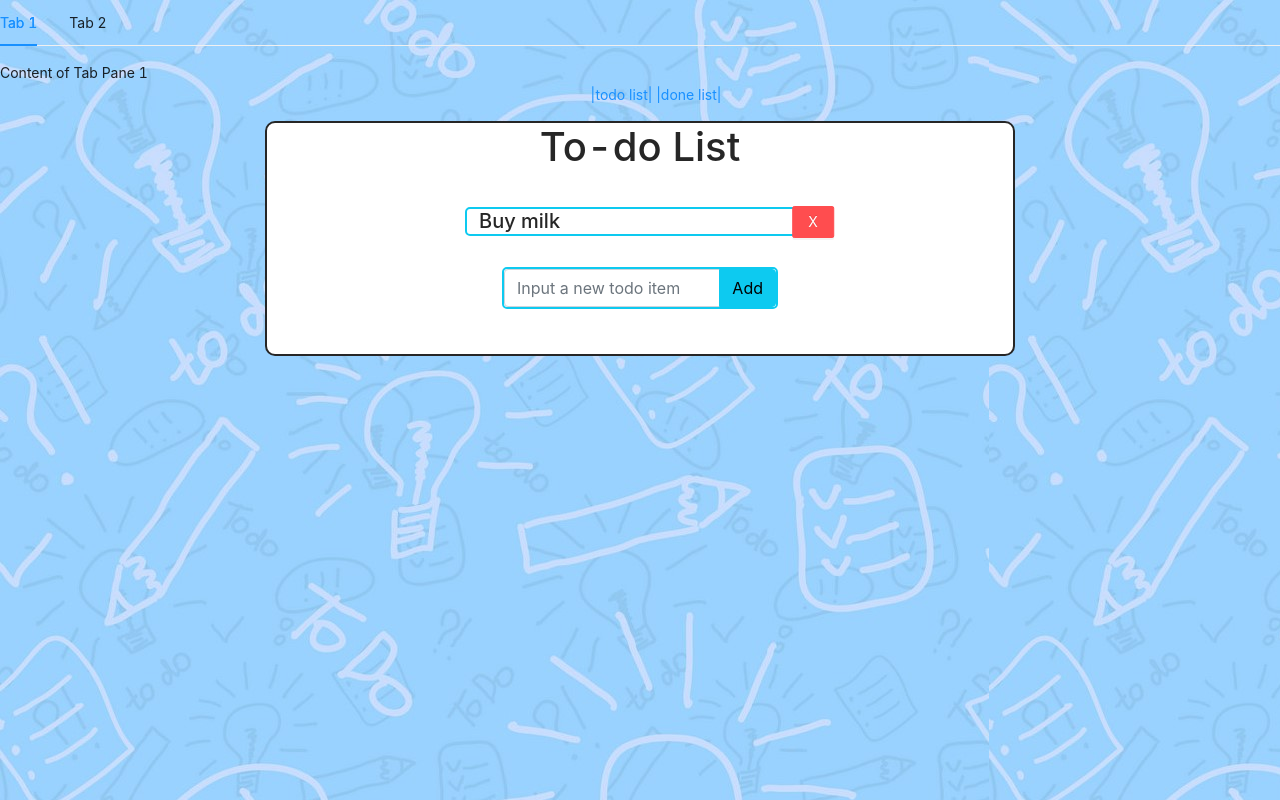
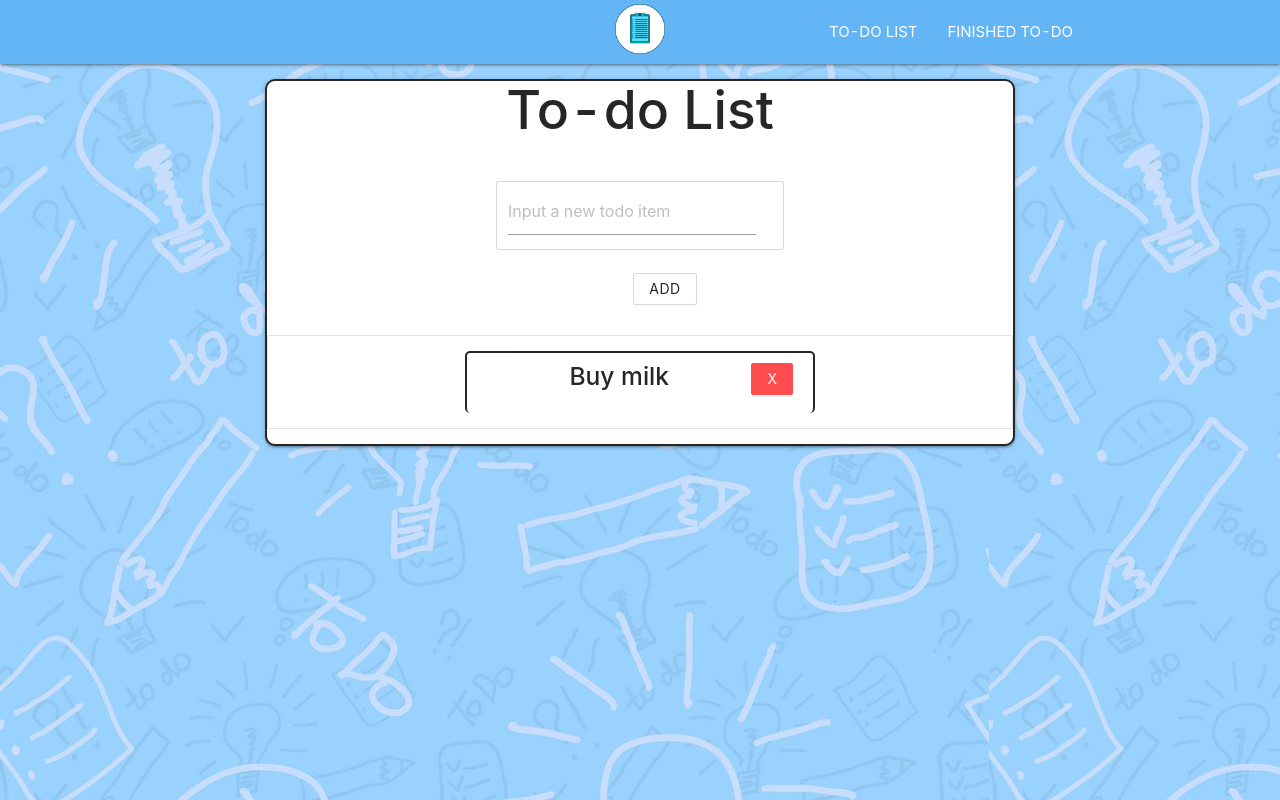
Before and after one commit to brimaam/react-todo-app, a React (Create React App) app: page / in a window 1280 px wide. Built offline with nearby package versions, Linux system fonts and the light colour scheme; no server answers.

Commit message:
[Todo App][AmeerBrima] feat: added css and styles

```diff
--- a/public/index.html
+++ b/public/index.html
@@ -25,7 +25,8 @@
       Learn how to configure a non-root public URL by running `npm run build`.
     -->
 
-    <link href="https://cdn.jsdelivr.net/npm/bootstrap@5.1.0/dist/css/bootstrap.min.css" rel="stylesheet" integrity="sha384-KyZXEAg3QhqLMpG8r+8fhAXLRk2vvoC2f3B09zVXn8CA5QIVfZOJ3BCsw2P0p/We" crossorigin="anonymous">
+   <!-- Compiled and minified CSS -->
+   <link rel="stylesheet" href="https://cdnjs.cloudflare.com/ajax/libs/materialize/1.0.0/css/materialize.min.css">
     <title>Todo List App</title>
   </head>
   <body>
--- a/src/App.js
+++ b/src/App.js
@@ -1,38 +1,20 @@
 import './App.css';
 import TodoList from './features/todos/components/TodoList';
-import { Route, Link, BrowserRouter, Switch } from 'react-router-dom';
+import { Route, BrowserRouter, Switch } from 'react-router-dom';
 import React from 'react';
 import NotFoundPage from './features/notfound/NotFoundPage';
 import DoneList from './features/todos/components/DoneList';
-import { Tabs } from 'antd';
+import Navbar from './features/todos/components/Navbar';
 
 function App() {
-  const { TabPane } = Tabs;
-
-  function callback(key) {
-    console.log(key);
-  }
-
   return (
     <React.Fragment>
       <BrowserRouter>
-      <Tabs defaultActiveKey="1" onChange={callback}>
-        <TabPane tab="Tab 1" key="1">
-          Content of Tab Pane 1
-        </TabPane>
-        <TabPane tab="Tab 2" key="2">
-          Content of Tab Pane 2
-        </TabPane>
-      </Tabs>
-
-        <ul className="text-center">
-          <Link to="/">|todo list|</Link>
-          <Link to="/done"> |done list|</Link>
-        </ul>
+        <Navbar />
         <Switch>
-          <Route exact path="/" component={TodoList}></Route>
-          <Route exact path="/done" component={DoneList}></Route>
-          <Route path="*" component={NotFoundPage}></Route>
+          <Route exact path="/" component={TodoList}/>
+          <Route exact path="/done" component={DoneList}/>
+          <Route path="*" component={NotFoundPage}/>
         </Switch>
       </BrowserRouter>
     </React.Fragment>
--- a/src/features/todos/components/DoneList.js
+++ b/src/features/todos/components/DoneList.js
@@ -7,8 +7,8 @@ function DoneList() {
     const doneTodos = useSelector(selectDoneTodos);
     return (
         <div className="container">
-            <div className="card mx-auto position-absolute top-50 start-50 translate-middle">
-                <h1 className="text-center mx-auto">Done To-do List</h1>
+            <div className="card center-align hoverable">
+                <h2>Done To-do List</h2>
                 {
                     doneTodos.map((doneTodo) => (
                         <TodoItem key={doneTodo.id} todoId={doneTodo.id} />
--- /dev/null
+++ b/src/features/todos/components/Navbar.js
@@ -0,0 +1,20 @@
+import React from 'react'
+import {Link} from 'react-router-dom';
+import logo from '../styles/images/logo.png'
+import "../styles/Navbar.css";
+
+function Navbar() {
+    return (
+        <nav className="nav-wrapper blue lighten-2 ">
+            <div className="container black-text">
+                <a href='#/' className="brand-logo center"><img src={logo} alt="To do List" className="logo hoverable"/> </a>
+                <ul className="right">
+                    <li><Link to="/"><p>TO-DO LIST</p></Link></li>
+                    <li><Link to="/done"><p>FINISHED TO-DO</p></Link></li>
+                </ul>
+            </div>
+        </nav>
+    )
+}
+
+export default Navbar;
--- a/src/features/todos/components/TodoForm.js
+++ b/src/features/todos/components/TodoForm.js
@@ -3,6 +3,7 @@ import { useDispatch } from 'react-redux';
 import "../styles/TodoForm.css";
 import { AddTodo } from "../reducers/todosSlice";
 import { createTodos } from '../../apis/todo';
+import { Input, Space, Button } from 'antd';
 
  function TodoForm() {
     const [text, setText] = useState("");
@@ -23,7 +24,7 @@ import { createTodos } from '../../apis/todo';
 
     return (
         <div className="container inputs">
-            <div className="input-group TodoForm border-info" >
+            {/* <div className="input-group TodoForm border-info" >
                 <input
                     className="form-control"
                     type="text"
@@ -31,7 +32,20 @@ import { createTodos } from '../../apis/todo';
                     value={text}
                     onChange={handleChange}/>
                 <button className="button btn btn-info" onClick={handleAddTodo}>Add</button>
-            </div>
+            </div> */}
+            <Space direction="vertical">
+                <Input
+                    className="TodoForm "
+                    placeholder="Input a new todo item"
+                    type="text"
+                    allowClear
+                    enterButton="Add"
+                    size="large"
+                    value={text}
+                    onChange={handleChange}
+                />
+                <Button className="button btn btn-info" onClick={handleAddTodo} >Add</Button>
+            </Space>
         </div>
     )
 }
--- a/src/features/todos/components/TodoGroup.js
+++ b/src/features/todos/components/TodoGroup.js
@@ -7,11 +7,13 @@ function TodoGroup() {
     const todoIds = useSelector(selectTodoIds);
     return (
         <div>
-            {
-                todoIds.map((id) => (
-                    <TodoItem key={id} todoId={id} />
-                ))
-            }
+            <ul class="collection">
+                {
+                    todoIds.map((id) => (
+                        <TodoItem key={id} todoId={id} />
+                    ))
+                }
+            </ul>
         </div>
     )
 }
--- a/src/features/todos/components/TodoItem.js
+++ b/src/features/todos/components/TodoItem.js
@@ -27,15 +27,18 @@ function TodoItem(props) {
     }
 
     return (
-        <div className="container item border-info  my-3 position-relative">
-            <div className={` mx-auto TodoItem-todo ${todoStatus}`} onClick={handleToggle}>
-                <h5 className="d-inline">{todo.text}</h5>
-                {/* <button className="d-inline  TodoItem-button  btn btn-danger btn-sm position-absolute top-50 start-100 translate-middle"
-                    onClick={handleDelete}>X</button> */}
-                <Button type="primary" className="d-inline position-absolute top-50 start-100 translate-middle" danger onClick={handleDelete}>X</Button>
+        <li className="collection-item item ">
+            <div className={`TodoItem-todo ${todoStatus}`} onClick={handleToggle}>
+                <h5>{todo.text}
+                <Button type="primary" className="secondary-content" danger onClick={handleDelete}>X</Button>
+                </h5>
             </div>
-        </div>
+        </li>
     )
 }
 
 export default TodoItem;
+
+
+/* <button className="d-inline  TodoItem-button  btn btn-danger btn-sm position-absolute top-50 start-100 translate-middle"
+                    onClick={handleDelete}>X</button> */
--- a/src/features/todos/components/TodoList.js
+++ b/src/features/todos/components/TodoList.js
@@ -16,11 +16,11 @@ function TodoList() {
         })
     })
     return (
-        <div className="container ">
-            <div className="card mx-auto ">
-                <h1 className="text-center mx-auto">To-do List</h1>
+        <div className="container">
+            <div className="card center-align hoverable">
+                <h2>To-do List</h2>
+                <TodoForm />
                 <TodoGroup />
-                <TodoForm />
             </div>
         </div>
     );
--- /dev/null
+++ b/src/features/todos/styles/Navbar.css
@@ -0,0 +1,5 @@
+.logo {
+    width:50px;
+    height:50px;
+    margin-bottom: 10px;
+}
--- a/src/features/todos/styles/TodoItem.css
+++ b/src/features/todos/styles/TodoItem.css
@@ -3,9 +3,10 @@
 }
 
 .item {
+    margin: auto !important;
     max-width: 350px;
     border: 2px solid;
     border-radius: 5px;
-    margin-top: 15px;
-    margin-bottom: 15px;
+    margin-top: 15px !important;
+    margin-bottom: 15px !important;
 }
--- a/src/features/todos/styles/TodoList.css
+++ b/src/features/todos/styles/TodoList.css
@@ -2,11 +2,12 @@
     width: 750px;
     border: 2px solid ;
     border-radius: 10px;
+    margin: auto;
     margin-top: 15px;
     margin-bottom: 15px;
 }
 
-h1 {
+h2 {
     margin-top: 20px;
     margin-bottom: 20px;
 }
```
Also changed, not shown: src/features/todos/styles/images/logo.png (added).
